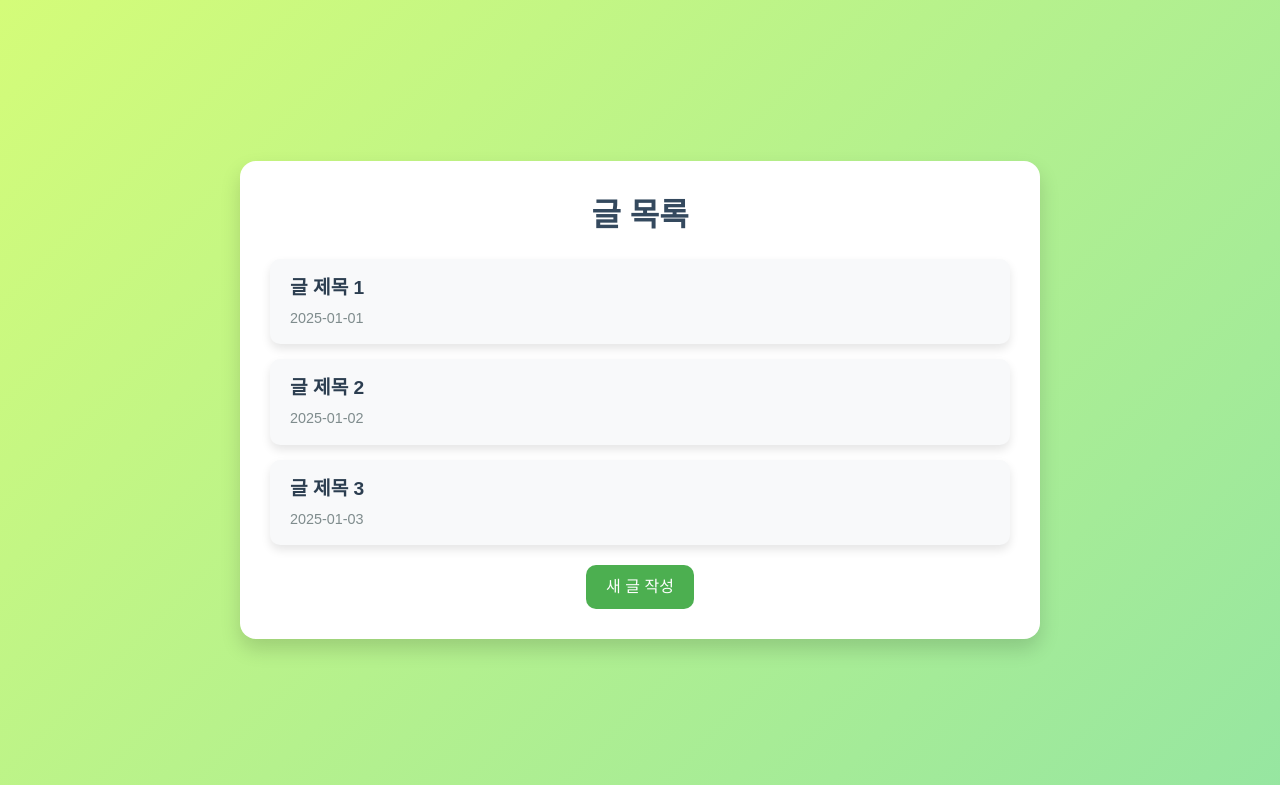
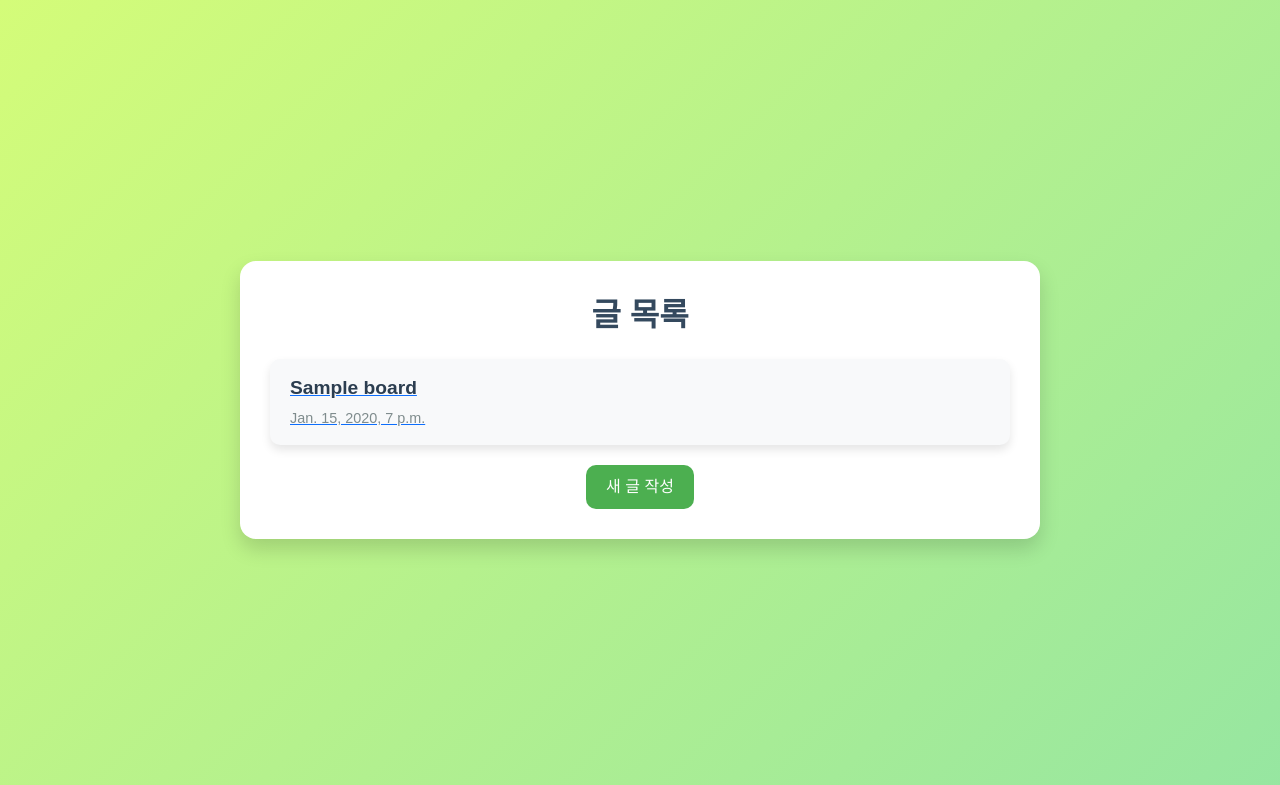
Before and after one commit to chltmdgh522/CrudClass, a Django app: page /list in a window 1280 px wide. Shown: the top 785 px of the page. Run offline with Django 5.2, Linux system fonts and the light colour scheme; tables that the repository leaves empty hold one stand-in row (values such as "Sample post").

Commit message:
feat: 완성

```diff
--- /dev/null
+++ b/board/app.py
@@ -0,0 +1,6 @@
+from django.apps import AppConfig
+
+
+class CharacterConfig(AppConfig):
+    default_auto_field = 'django.db.models.BigAutoField'
+    name = 'board'
--- /dev/null
+++ b/board/models.py
@@ -0,0 +1,7 @@
+from django.db import models
+
+
+class Board(models.Model):
+    title = models.TextField()
+    content = models.TextField()
+    created_at = models.DateTimeField(auto_now_add=True)
--- a/board/urls.py
+++ b/board/urls.py
@@ -13,4 +13,13 @@ urlpatterns = [
     # 글 목록
     path('list', board_list, name='board_list'),
 
+    # 글 자세히 보기
+    path('detail/<int:pk>', board_detail, name='board_detail'),
+
+    # 글 업데이트
+    path('update/<int:pk>', board_update, name='board_update'),
+
+    # 글 삭제
+    path('delete/<int:pk>', board_delete, name='board_delete'),
+
 ]
--- a/board/views.py
+++ b/board/views.py
@@ -1,7 +1,51 @@
 from django.shortcuts import render
+from .models import Board
+from comment.models import Comment
+from django.shortcuts import render, redirect, get_object_or_404
+from django.urls import reverse
+
+
 def board_create(request):
+    if request.method == 'POST':
+        board = Board.objects.create(
+            title=request.POST['title'],
+            content=request.POST['content'],
+        )
+        return redirect(reverse('board:board_detail', args=[board.pk]))
     return render(request, 'board/create.html')
 
 
 def board_list(request):
-    return render(request, 'board/list.html')
+    boards = Board.objects.all()
+    context = {'boards': boards}
+    return render(request, 'board/list.html', context)
+
+
+def board_detail(request, pk):
+    boards = Board.objects.get(id=pk)
+    comments = Comment.objects.filter(board=boards)
+    context = {'board': boards
+        , 'comment': comments}
+    return render(request, 'board/read.html', context)
+
+
+def board_update(request, pk):
+    board = Board.objects.get(id=pk)
+    if request.method == 'POST':
+        title = request.POST.get('title')
+        content = request.POST.get('content')
+        board.title = title
+        board.content = content
+        board.save()  # 변경사항 저장
+        return redirect('board:board_detail', pk=board.pk)
+
+    context = {'board': board}
+    return render(request, 'board/update.html', context)
+
+
+def board_delete(request, pk):
+    if request.method == 'POST':
+        board = Board.objects.get(id=pk)
+        board.delete()
+        return redirect('board:board_list')
+    return redirect('home:main')
--- /dev/null
+++ b/comment/app.py
@@ -0,0 +1,6 @@
+from django.apps import AppConfig
+
+
+class CharacterConfig(AppConfig):
+    default_auto_field = 'django.db.models.BigAutoField'
+    name = 'comment'
--- /dev/null
+++ b/comment/urls.py
@@ -0,0 +1,17 @@
+from django.urls import path
+from .views import *
+from django.conf import settings
+from django.contrib.auth.views import PasswordResetView, PasswordResetDoneView, PasswordResetConfirmView, PasswordResetCompleteView
+
+app_name = 'comment'
+
+urlpatterns = [
+    # 댓글 작성
+    path('/comment/<int:pk>/create', comment_create, name='comment_create'),
+
+    # 댓글 삭제
+    path('/comment/<int:pk>', comment_delete, name='comment_delete'),
+
+
+
+]
--- a/config/settings.py
+++ b/config/settings.py
@@ -27,6 +27,9 @@ DEBUG = True
 
 ALLOWED_HOSTS = []
 
+USE_TZ = False  # 타임존 비활성화
+TIME_ZONE = 'Asia/Seoul'
+
 # Application definition
 
 INSTALLED_APPS = [
@@ -36,6 +39,8 @@ INSTALLED_APPS = [
     'django.contrib.sessions',
     'django.contrib.messages',
     'django.contrib.staticfiles',
+    'board',
+    'comment',
 ]
 
 MIDDLEWARE = [
@@ -102,7 +107,6 @@ AUTH_PASSWORD_VALIDATORS = [
 
 LANGUAGE_CODE = 'en-us'
 
-TIME_ZONE = 'UTC'
 
 USE_I18N = True
 
--- a/config/urls.py
+++ b/config/urls.py
@@ -23,4 +23,5 @@ urlpatterns = [
     path('admin/', admin.site.urls),
     path('', include('home.urls')),
     path('', include('board.urls')),
+    path('', include('comment.urls')),
 ]
--- a/templates/board/list.html
+++ b/templates/board/list.html
@@ -98,22 +98,24 @@
 <body>
 <div class="list-container">
     <div class="list-title">글 목록</div>
-    <div class="list-item">
-        <div class="list-item-title">글 제목 1</div>
-        <div class="list-item-date">2025-01-01</div>
-    </div>
-    <div class="list-item">
-        <div class="list-item-title">글 제목 2</div>
-        <div class="list-item-date">2025-01-02</div>
-    </div>
-    <div class="list-item">
-        <div class="list-item-title">글 제목 3</div>
-        <div class="list-item-date">2025-01-03</div>
-    </div>
+    {% for board in boards %}
+        <a href="{% url 'board:board_detail' board.pk %}">
+            <div class="list-item">
+                <div class="list-item-title">{{ board.title }}</div>
+                <div class="list-item-date">{{ board.created_at }}</div>
+            </div>
+        </a>
+    {% empty %}
+        <p>게시글이 없어요....</p>
+    {% endfor %}
+
+
     <div class="btn-container">
         <a href="{% url 'board:board_create' %}" class="btn btn-create">새 글 작성</a>
     </div>
 </div>
+
+
 <script src="https://cdn.jsdelivr.net/npm/bootstrap@5.3.0-alpha3/dist/js/bootstrap.bundle.min.js"></script>
 </body>
 </html>
--- a/templates/home/home.html
+++ b/templates/home/home.html
@@ -3,7 +3,7 @@
 <head>
     <meta charset="UTF-8">
     <meta name="viewport" content="width=device-width, initial-scale=1.0">
-    <title>Stylish Buttons</title>
+    <title>메인 홈</title>
 
     <link href="https://cdn.jsdelivr.net/npm/bootstrap@5.3.0-alpha3/dist/css/bootstrap.min.css" rel="stylesheet">
     <style>
```
Also changed, not shown: board/admin.py (added, +7 -0 lines), comment/admin.py (added, +7 -0 lines), comment/models.py (added, +8 -0 lines), comment/views.py (added, +23 -0 lines), templates/board/read.html (+35 -17 lines), templates/board/update.html (+36 -7 lines).
